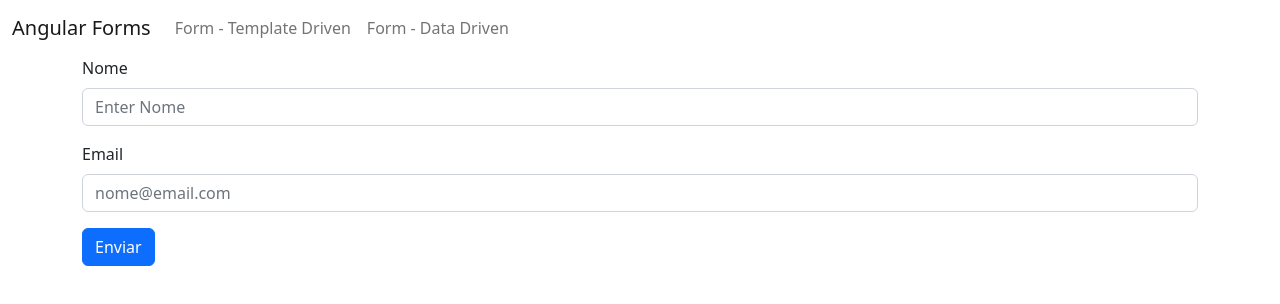
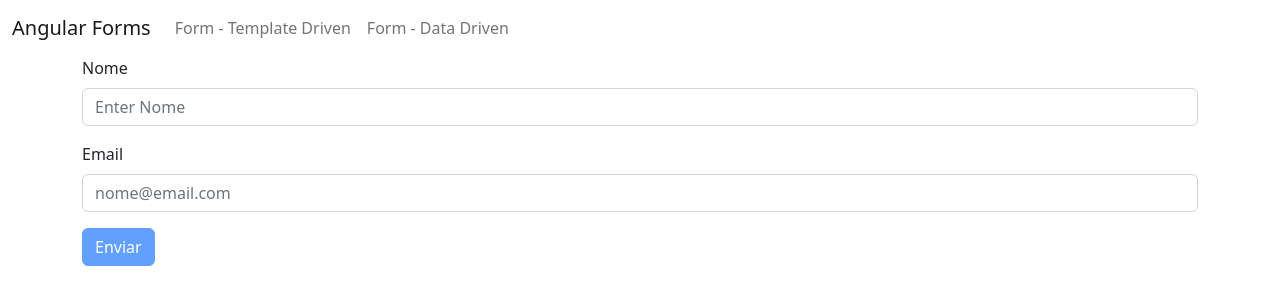
Before and after one commit to pereirathiago/angular, an Angular app in the folder forms/: page /templateForm in a window 1280 px wide. Shown: the top 304 px of the page. Built offline with nearby package versions, Linux system fonts and the light colour scheme.

Commit message:
#80: Forms (template driven) Desabilitando o botão de submit para formulário inválido

```diff
--- a/forms/src/app/template-form/template-form.component.html
+++ b/forms/src/app/template-form/template-form.component.html
@@ -11,5 +11,5 @@
     <input type="email" class="form-control" id="email" placeholder="nome@email.com" name="email" [(ngModel)]="usuario.email" required email #email="ngModel" [class.is-invalid]="!email.valid && email.touched">
     <div *ngIf="!email.valid && email.touched" class="alert alert-danger" role="alert">Email é obrigatório</div>
   </div>
-  <button type="submit" class="btn btn-primary">Enviar</button>
+  <button type="submit" class="btn btn-primary" [disabled]="!f.valid">Enviar</button>
 </form>
```
